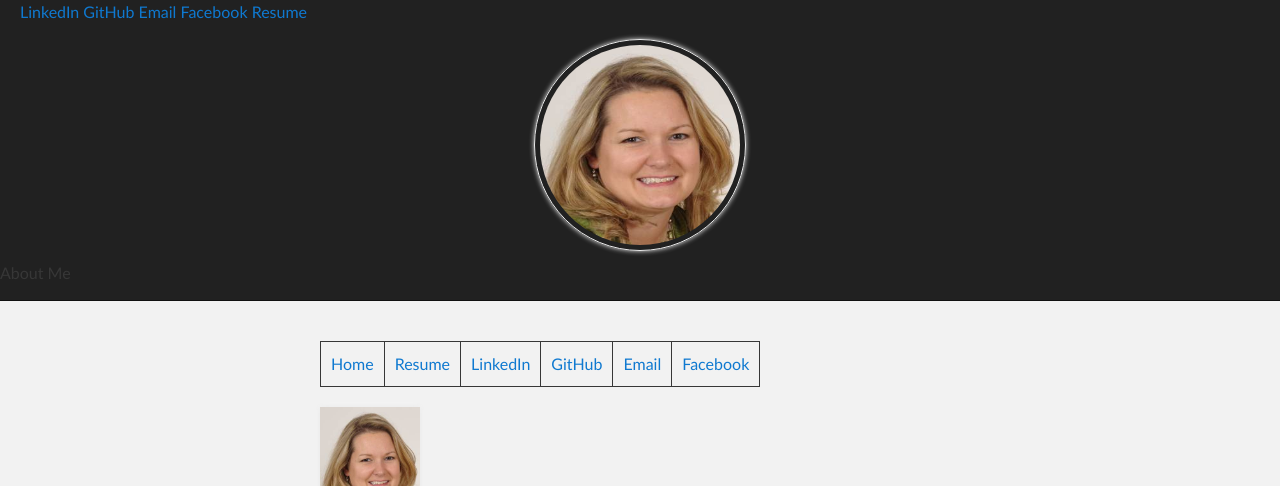
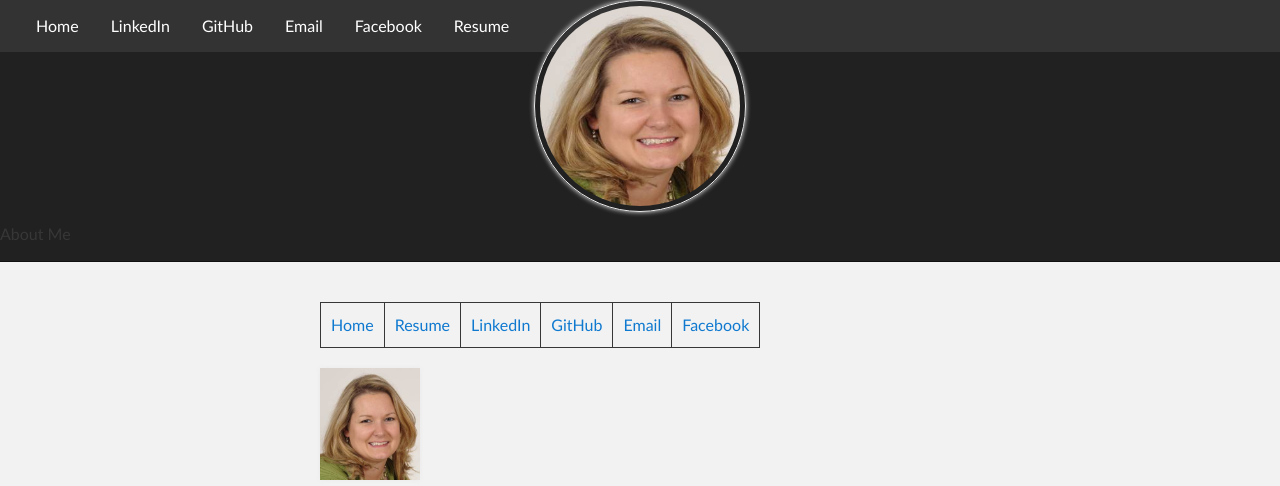
Before and after one commit to selkins13/selkins13.github.io, a Jekyll site: the page built from index.md, in a window 1280 px wide and 1400 px high. Shown: the top 486 px of the window. Built offline with Jekyll 4.4.1, drawn with Linux system fonts in a browser that asks for light colours; grey boxes are pictures that could not be loaded.

Commit message:
updated navbar

```diff
--- a/_config.yml
+++ b/_config.yml
@@ -14,6 +14,7 @@ author :
   github : https://github.com/selkins13
   facebook : https://www.facebook.com/selkins13
   resume : https://github.com/selkins13/selkins13.github.io/blob/master/SarahElkinsResume.md
+  home : https://selkins13.github.io/
 
 markdown : kramdown
 highlighter : rouge
--- a/_includes/header.html
+++ b/_includes/header.html
@@ -5,8 +5,36 @@
   <style>
   li {
   display: inline;
+  float: left;
+  display: block;
+  border-right: 1px solid #bbb;
   }
-
+  li:last-child {
+    border-right: none;
+  }
+  .active {
+    background-color: #4CAF50;
+  }
+  ul {
+      list-style-type: none;
+      margin: 0;
+      padding: 0;
+      overflow: hidden;
+      background-color: #333;
+      position: fixed;
+      top: 0;
+      width: 100%;
+  }
+  li a {
+    display: block;
+    color: white;
+    text-align: center;
+    padding: 14px 16px;
+    text-decoration: none;
+  }
+  li a:hover {
+    background-color: #111;
+  }
   </style>
   </head>
 
@@ -37,11 +65,12 @@
     <div id="header">
       <nav>
         <ul id="menu">
-          <li><a href="{{ site.author.linkedin }}" target="_blank"><span class="fa fa-linkedin"></span> LinkedIn</a></li>
-          <li><a href="{{ site.author.github }}" target="_blank"><span class="fa fa-github"></span> GitHub</a></li>
-          <li><a href="{{ site.author.email }}" ><span class="fa fa-envelope-o"></span> Email</a></li>
-          <li><a href="{{ site.author.facebook }}" target="_blank"><span class="fa fa-facebook"></span> Facebook</a></li>
-          <li><a href="{{ site.author.resume }}" target="_blank"><span class="fa fa-file-text-o"></span> Resume</a></li>
+          <li><a href="{{ site.author.home }}" target="_blank">Home</a></li>
+          <li><a href="{{ site.author.linkedin }}" target="_blank">LinkedIn</a></li>
+          <li><a href="{{ site.author.github }}" target="_blank">GitHub</a></li>
+          <li><a href="{{ site.author.email }}">Email</a></li>
+          <li><a href="{{ site.author.facebook }}" target="_blank">Facebook</a></li>
+          <li><a href="{{ site.author.resume }}" target="_blank">Resume</a></li>
         </ul>
       </nav>
     </div>
```
